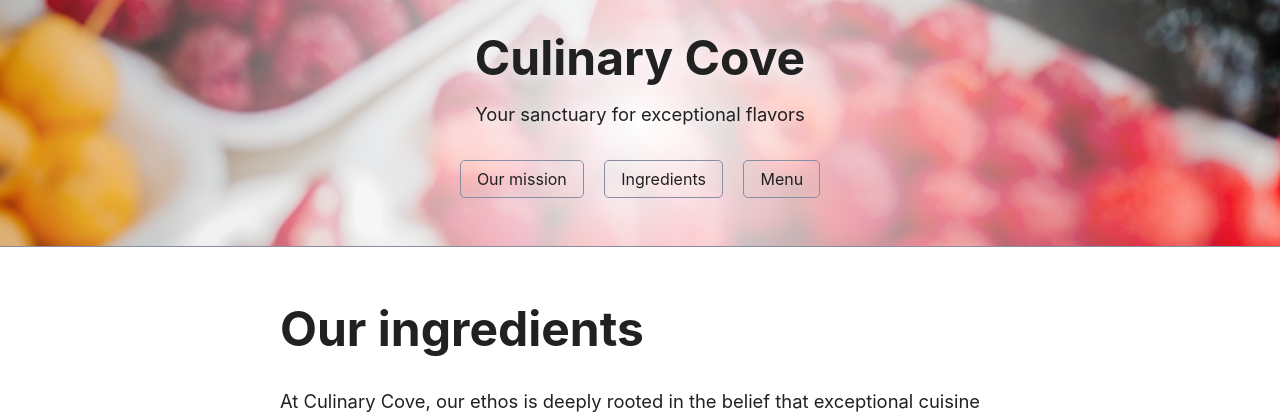
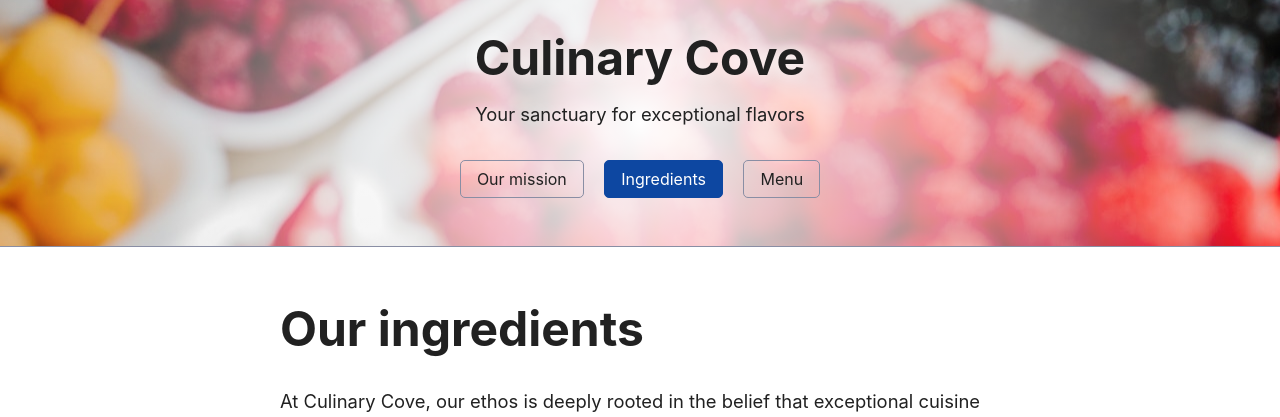
Before and after one commit to bvnderb/PHP_bootcamp, a PHP site: page /ingredients.php in a window 1280 px wide. Shown: the top 417 px of the page. Run offline with PHP 8.4, Linux system fonts and the light colour scheme.

Commit message:
completed restaurant exercise

```diff
--- a/PHP-course/02-PHP-essentials/20-exercise/before/inc/header.inc.php
+++ b/PHP-course/02-PHP-essentials/20-exercise/before/inc/header.inc.php
@@ -21,9 +21,9 @@
     <h1>Culinary Cove</h1>
     <p>Your sanctuary for exceptional flavors</p>
     <nav>
-      <a href="our-mission.php">Our mission</a>
-      <a href="ingredients.php">Ingredients</a>
-      <a href="menu.php">Menu</a>
+      <a <?php if ($pageKey == 'mission') echo 'class="active"';?> href="our-mission.php">Our mission</a>
+      <a <?php if ($pageKey == 'ingredients') echo 'class="active"'; ?> href="ingredients.php">Ingredients</a>
+      <a <?php if ($pageKey == 'menu') echo 'class="active"';?> href="menu.php">Menu</a>
     </nav>
   </header>
 
--- a/PHP-course/02-PHP-essentials/20-exercise/examples.php
+++ b/PHP-course/02-PHP-essentials/20-exercise/examples.php
@@ -16,5 +16,5 @@ $isRed = false;
     <?php
 // exercise: => check if empty and use if else endif
 // we want the page name to be displayed in the browser (on the tab itself) and if no name can't be found, set a default (use the $pageTitle in header.inc) => OK!
-// provide a default background img in case the header inc doesn't work for some reason (use the $headImg for this)
-// indicate which page is active (highlight with css class="active") use the $pageKey for this
+// provide a default background img in case the header inc doesn't work for some reason (use the $headImg for this) => OK!
+// indicate which page is active (highlight with css class="active") use the $pageKey for this => OK!
```
